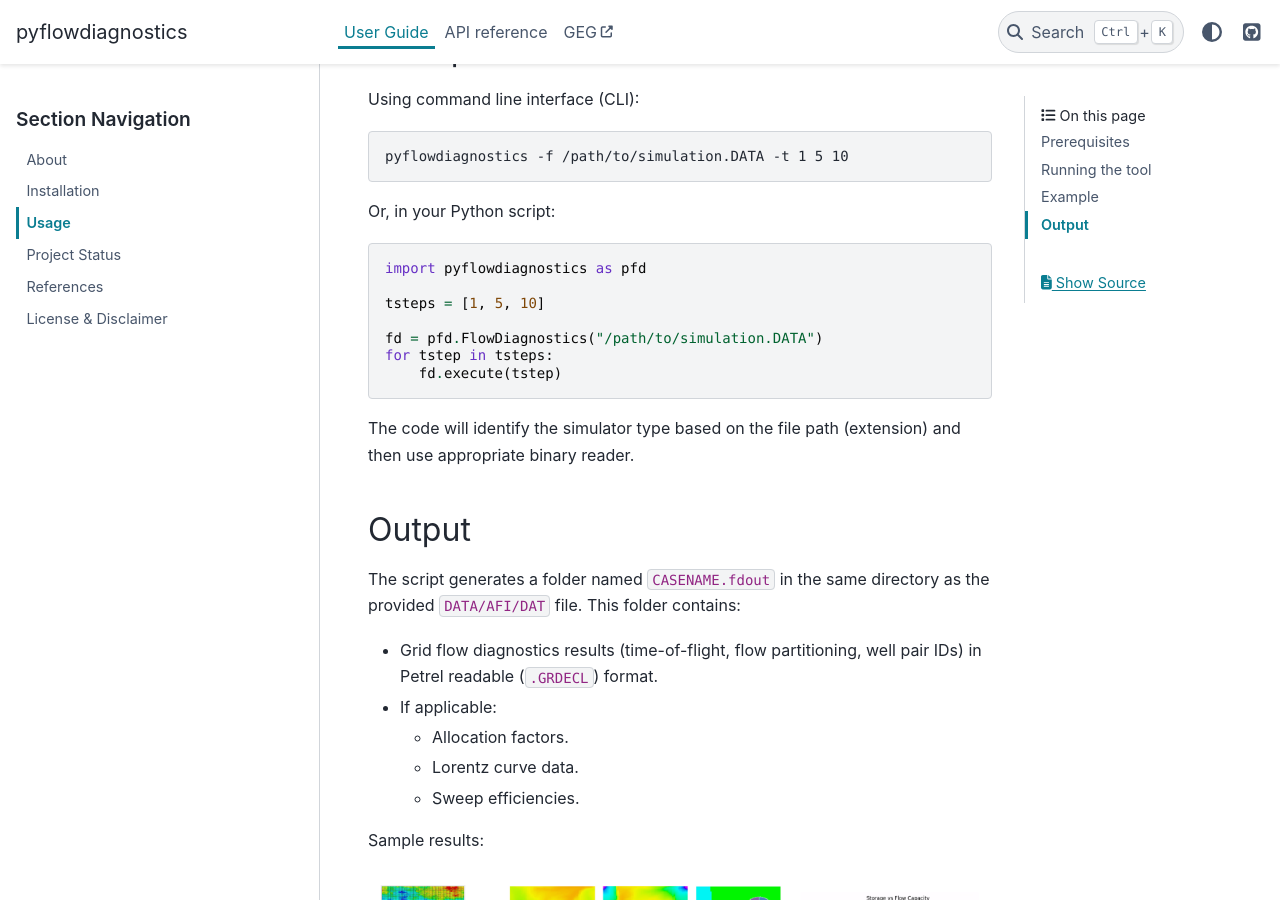
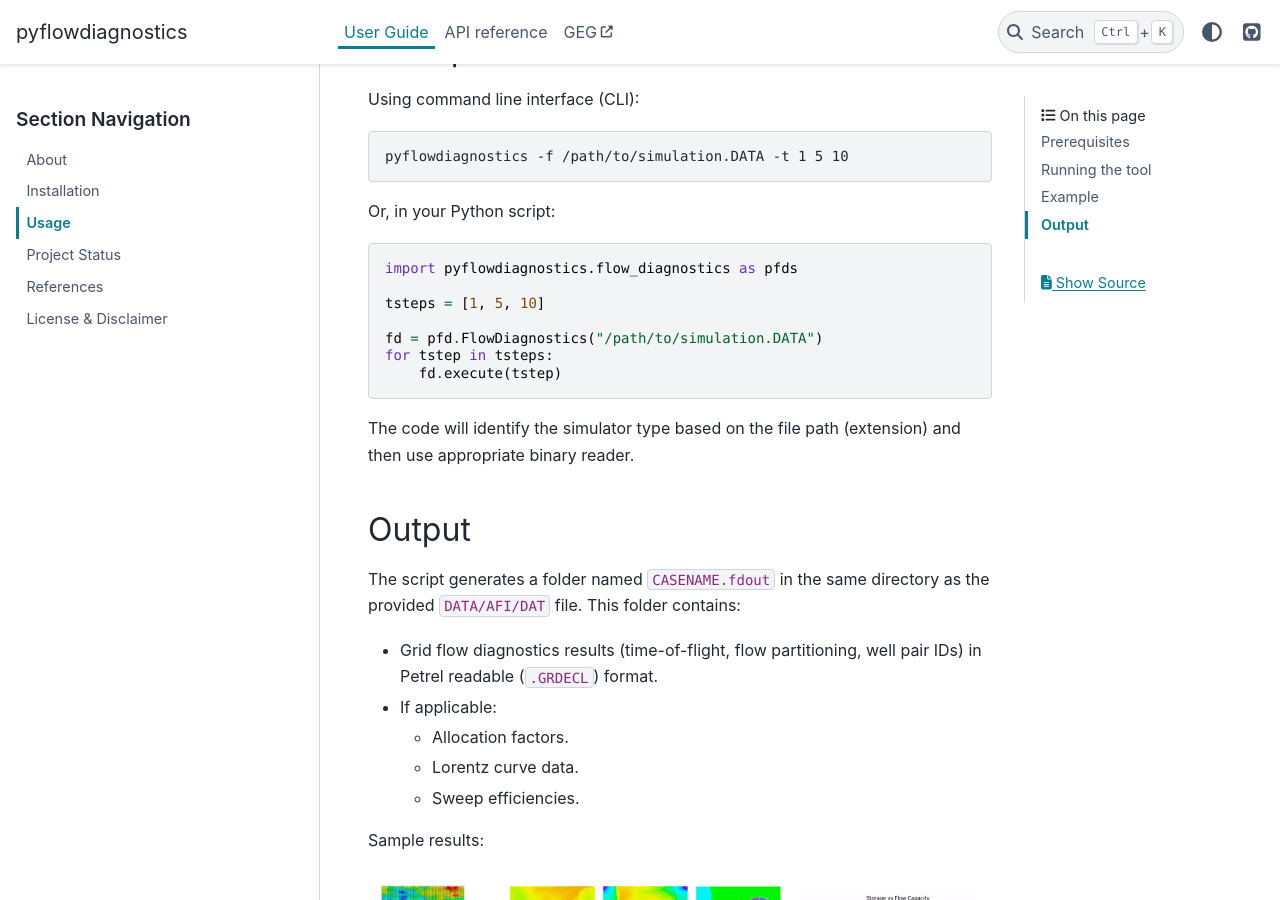
Before and after one commit to GEG-ETHZ/pyflowdiagnostics, a Sphinx documentation site: the page built from docs/manual/usage.rst, in a window 1280 px wide and 900 px high, scrolled down 983 px. Built offline with Sphinx 7.4.7 and the PyData theme 0.15.4, drawn with Linux system fonts in a browser that asks for light colours; the version number could not be read and is left out.

Commit message:
bug fix in doc

```diff
--- a/docs/manual/usage.rst
+++ b/docs/manual/usage.rst
@@ -51,7 +51,7 @@
 
 .. code-block:: python
 
-   import pyflowdiagnostics as pfd
+   import pyflowdiagnostics.flow_diagnostics as pfds
 
    tsteps = [1, 5, 10]
 
```
